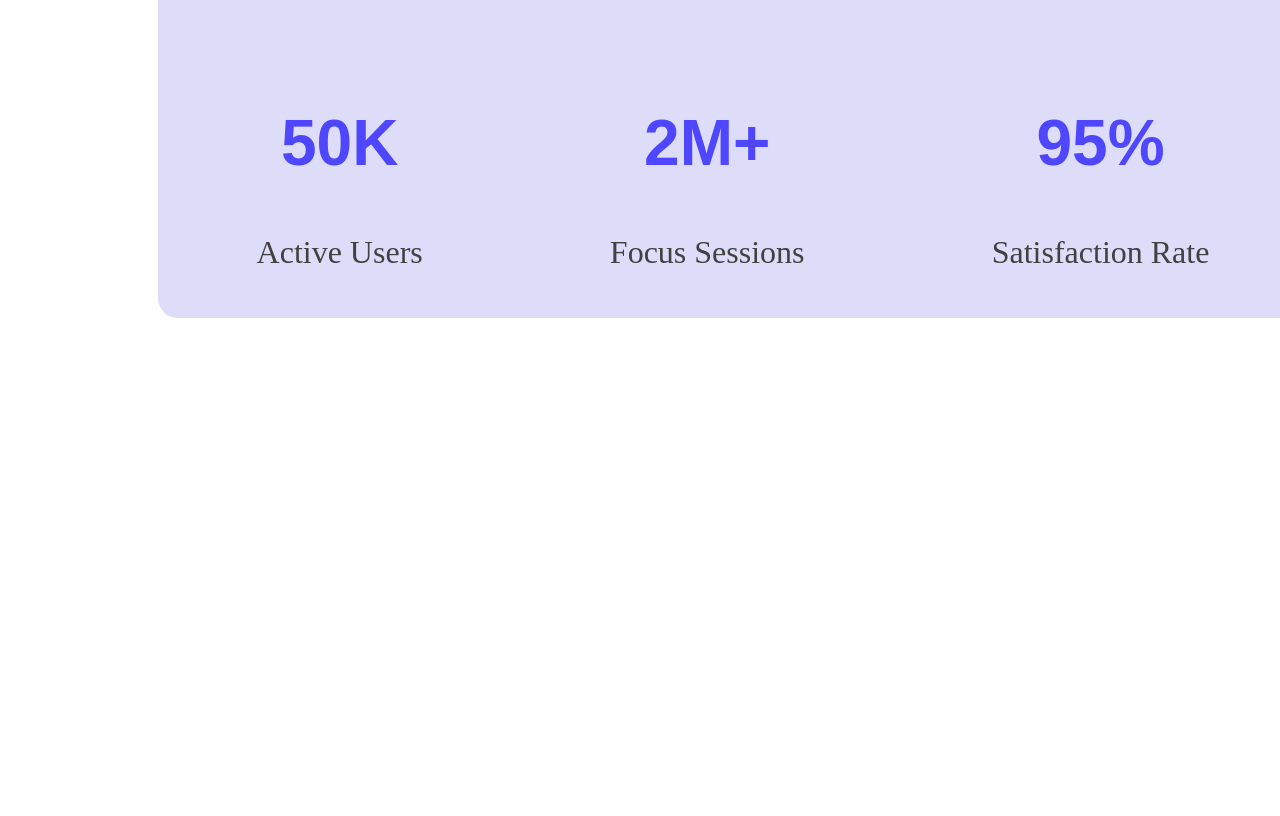
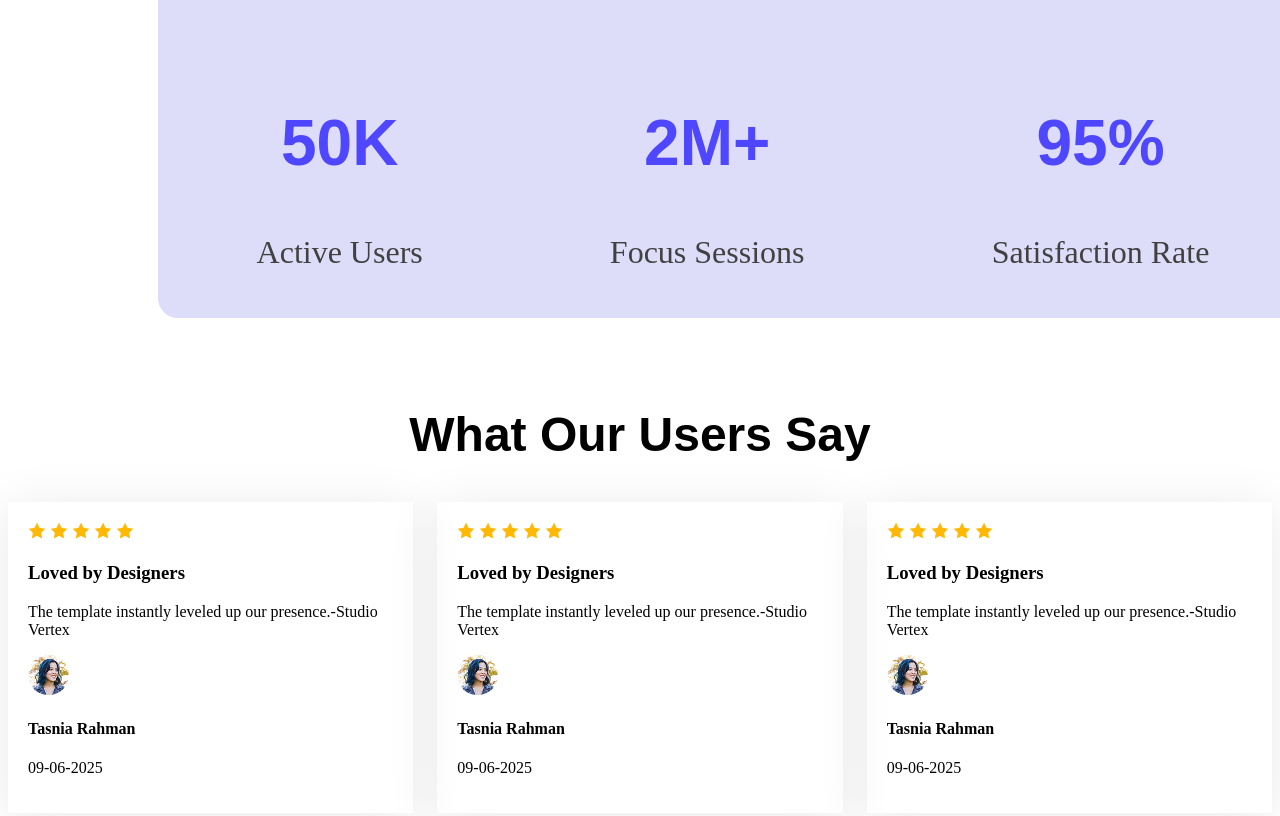
Before and after one commit to rahmanatasnia/first-assignment, a plain HTML site: page assignment 1.html in a window 1280 px wide. Shown: the part 1278-2094 px from the top of the page. Before the commit the page ends 1611 px from the top, so only its background shows below. Drawn offline with Linux system fonts and the light colour scheme.

Commit message:
added new section

```diff
--- a/assignment 1.html
+++ b/assignment 1.html
@@ -54,7 +54,67 @@
                 <p>Satisfaction Rate</p>
                 </div>
             </div>
+        </section>
+        <section>
+           <div>
+        <h1>What Our Users Say</h1>
+        </div>
+        <div class="viwers">
+            <div class="feedback">
+                <div><img src="./icon-star.png">
+                <img src="./icon-star.png">
+                <img src="./icon-star.png">
+                <img src="./icon-star.png">
+               <img src="./icon-star.png">
+                </div>
+                <div>
+                    <h3>Loved by Designers</h3>
+                    <p>The template instantly leveled up our presence.-Studio Vertex</p>
+                </div>
+                <div class="reviwer profile">
+                    <img src="./avatar.png" alt="" class="user-profile">
+                    <h4>Tasnia Rahman</h4>
+                    <p>09-06-2025</p>
+                </div>
 
+            </div>
+            <div class="feedback">
+                <div><img src="./icon-star.png">
+                <img src="./icon-star.png">
+                <img src="./icon-star.png">
+                <img src="./icon-star.png">
+               <img src="./icon-star.png">
+                </div>
+                <div>
+                    <h3>Loved by Designers</h3>
+                    <p>The template instantly leveled up our presence.-Studio Vertex</p>
+                </div>
+                <div class="reviwer profile">
+                    <img src="./avatar.png" alt="" class="user-profile">
+                    <h4>Tasnia Rahman</h4>
+                    <p>09-06-2025</p>
+                </div>
+
+            </div>
+            <div class="feedback">
+                <div><img src="./icon-star.png">
+                <img src="./icon-star.png">
+                <img src="./icon-star.png">
+                <img src="./icon-star.png">
+               <img src="./icon-star.png">
+                </div>
+                <div>
+                    <h3>Loved by Designers</h3>
+                    <p>The template instantly leveled up our presence.-Studio Vertex</p>
+                </div>
+                <div class="reviwer profile">
+                    <img src="./avatar.png" alt="" class="user-profile">
+                    <h4>Tasnia Rahman</h4>
+                    <p>09-06-2025</p>
+                </div>
+
+            </div>
+           </div>
         </section>
     </main>
 
--- a/style/assignment 1.css
+++ b/style/assignment 1.css
@@ -4,6 +4,8 @@ header{
 
     margin-top: none;
 }
+
+
 nav{
     border: none;
     display: flex;
@@ -49,6 +51,7 @@ div h1{
  .text-align{
     padding-top: 150px;
  }
+
 
 .action-container{
    display: flex;
@@ -99,3 +102,16 @@ div h1{
    background-color: #dddcf9;
    cursor: pointer;
  }
+ .user-profile{
+   border-radius: 50%;
+ }
+ .viwers{
+   margin-top: 10px;
+   display: flex;
+   gap: 24px;
+
+ }
+ .feedback{
+   padding: 20px;
+   box-shadow:0px 6px 50px 0px rgb(233, 233, 233);
+ }
```
